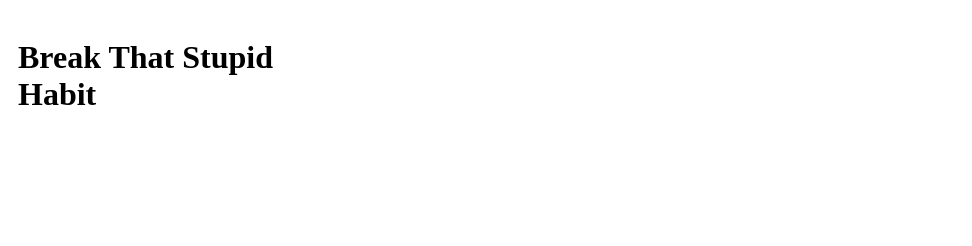
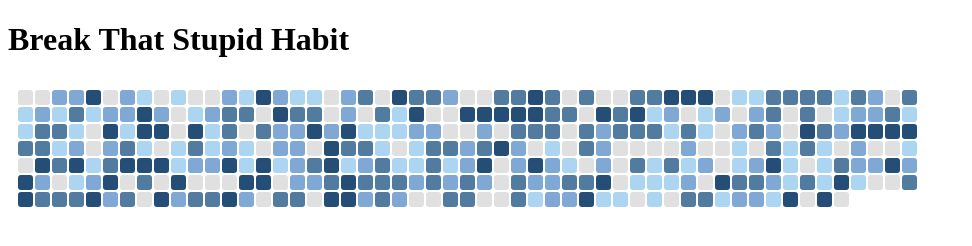
Before and after one commit to burakaliu/breakthatstupidhabit, a browser extension: page hello.html in a window 1280 px wide. Shown: the whole page, without its empty margins (0-972 px from the left). Drawn offline with Linux system fonts and the light colour scheme.

Commit message:
added styles.css for graph and code for graph in popup.js

```diff
--- a/hello.html
+++ b/hello.html
@@ -2,18 +2,13 @@
 <html>
 <head>
   <title>Break That Stupid Habit</title>
-  <style>
-    body {
-      width: 300px;
-      padding: 10px;
-    }
-  </style>
+  <link rel="stylesheet" href="styles.css">
 </head>
 <body>
   <h1>Break That Stupid Habit</h1>
   <div id="content">
-    <!-- Your popup content here -->
   </div>
+  <div id="contribution-graph"></div>
   <script src="popup.js"></script>
 </body>
 </html>
--- a/popup.js
+++ b/popup.js
@@ -1,4 +1,33 @@
-// Popup script
 document.addEventListener('DOMContentLoaded', () => {
-  // Your popup logic here
+  const container = document.getElementById("contribution-graph");
+
+    const today = new Date();
+    const startDate = new Date();
+    startDate.setFullYear(today.getFullYear() - 1); // One year back
+
+    let dates = [];
+    for (let d = new Date(startDate); d <= today; d.setDate(d.getDate() + 1)) {
+        dates.push(new Date(d)); // Store each day
+    }
+
+    // Simulated productivity data (0-4 scale)
+    const productivityData = {};
+    dates.forEach(date => {
+        const dateString = date.toISOString().split("T")[0];
+        productivityData[dateString] = Math.floor(Math.random() * 5); // Random productivity levels
+    });
+
+    // Generate the heatmap
+    dates.forEach(date => {
+        const dayElement = document.createElement("div");
+        dayElement.classList.add("day");
+
+        const dateString = date.toISOString().split("T")[0];
+        const level = productivityData[dateString] || 0;
+        dayElement.setAttribute("data-level", level);
+
+        dayElement.title = `${dateString}: ${level} productivity`; // Tooltip
+
+        container.appendChild(dayElement);
+    });
 });
--- /dev/null
+++ b/styles.css
@@ -0,0 +1,24 @@
+#contribution-graph {
+    display: grid;
+    grid-template-columns: repeat(53, 15px); /* 53 weeks for extra day in the year*/
+    gap: 2px;
+    width: fit-content;
+    padding: 10px;
+}
+
+.day {
+    width: 15px;
+    height: 15px;
+    border-radius: 3px;
+    background-color: #E0E0E0; /* low productivity color */
+    transition: 0.2s;
+}
+/*other productivity colors*/
+.day[data-level="1"] { background-color: #ACD5F2; }
+.day[data-level="2"] { background-color: #7FA8D4; }
+.day[data-level="3"] { background-color: #527BA0; }
+.day[data-level="4"] { background-color: #254E77; }
+
+.day:hover {
+    outline: 1px solid black;
+}
```
